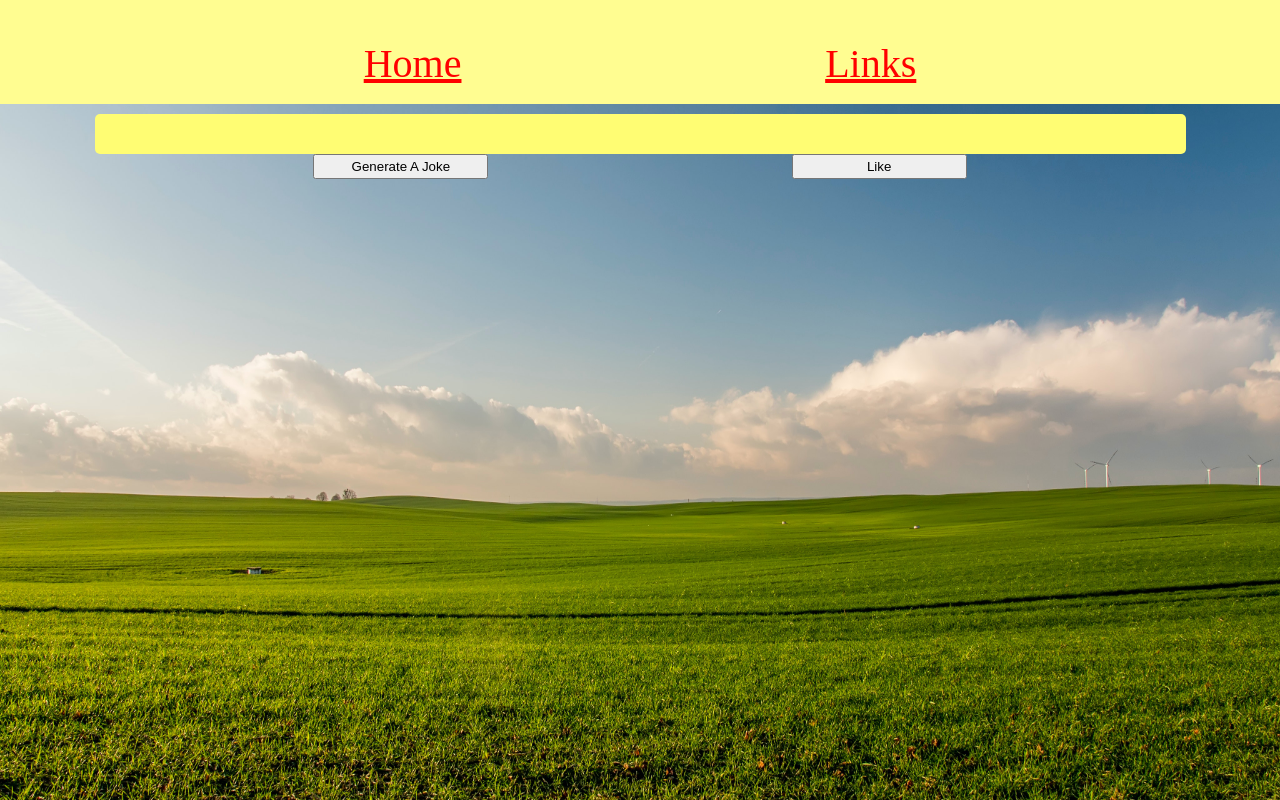
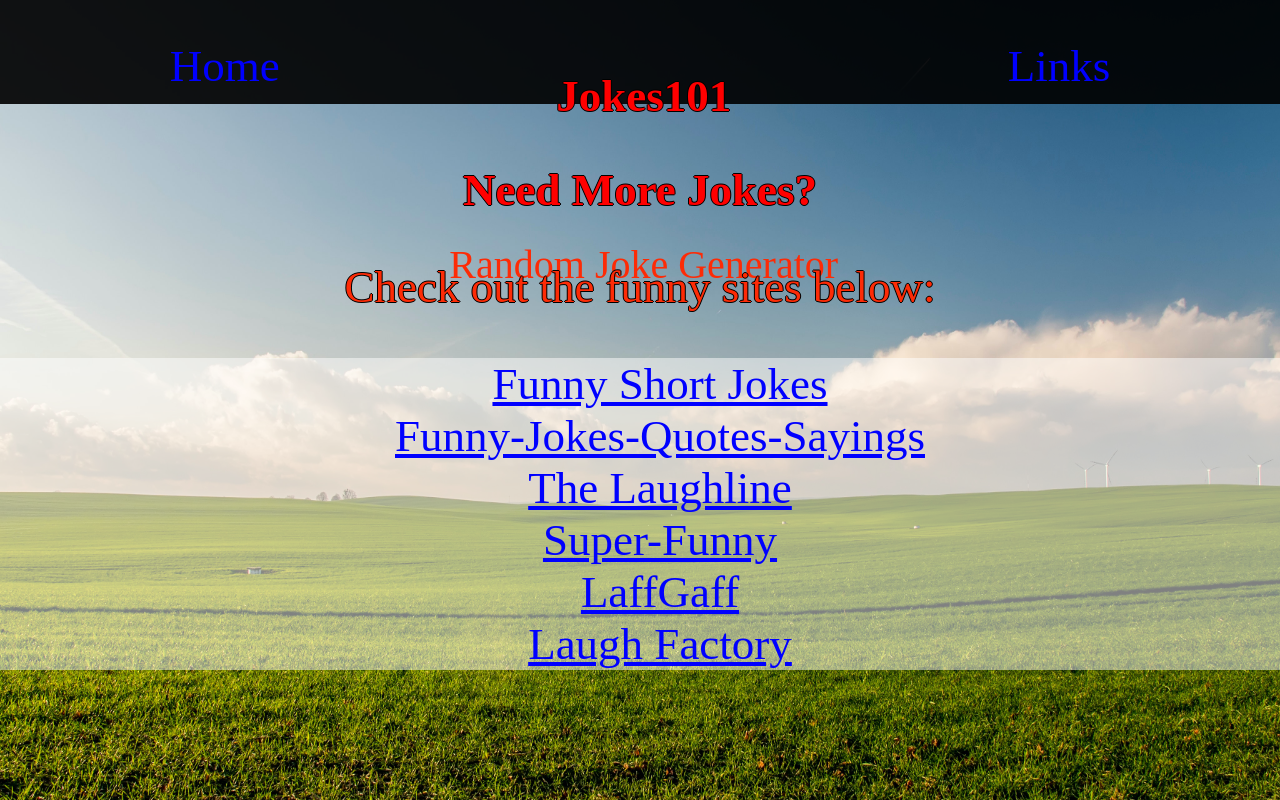
Before and after one commit to ruotolbr/JokeApp2, a React (Create React App) app: page /Links in a window 1280 px wide. Built offline with nearby package versions, Linux system fonts and the light colour scheme; no server answers.

Commit message:
styling and added routes and links

```diff
--- a/index.html
+++ b/index.html
@@ -4,7 +4,8 @@
     <meta charset="UTF-8">
     <meta name="viewport" content="width=device-width, initial-scale=1.0">
     <link rel="preconnect" href="https://fonts.gstatic.com">
-<link href="https://fonts.googleapis.com/css2?family=Fredoka+One&family=Xanh+Mono:ital@1&display=swap" rel="stylesheet">
+<link href="https://fonts.googleapis.com/css2?family=Yanone+Kaffeesatz:wght@300&display=swap" rel="stylesheet">
+
     <title>Document</title>
 </head>
 <body>
--- a/src/App.css
+++ b/src/App.css
@@ -22,19 +22,29 @@
   width:85%;
   position: relative;
   border-radius: 5px;
-  background-color: rgb(255, 253, 115);
-  color: black;
+  /* background-color: rgb(255, 253, 115) opacity .5; */
+  background-color:rgba(255,255,255, .5);
+  color:black;
   margin: 0 auto;
   padding: 10px;
 }
 .nav-link{
+  color:#000 opacity 0.4;
+  font-family: 'Fraunces', serif;
+  text-decoration: none;
 
-  color: Red;
+}
+.site-title, h1, p{
+  display: flex;
+  flex: grid;
+  flex-direction: column;
+
 
 }
 .nav-container{
-  background-color: rgb(255, 253, 145);
+  background-color: rgba(0, 0, 0, 0.911);
   height: 13vh;
+
 }
 .navbar{
   display: flex;
@@ -42,24 +52,42 @@
   justify-content: space-evenly;
   padding-top: 40px;
   font-size: 40px;
-  font-family: 'Fredoka One', cursive;
-}
-.get-joke-btn{
-  height: 25px;
-  width: 175px;
-  cursor: pointer;
-
-}
-.like-btn{
-  height:25px;
-  width: 175px;
-  cursor: pointer;
-}
-.btns{
-  display: flex;
-  flex: grid;
-  justify-content: space-evenly;
-  cursor: pointer;
 
 
 }
+.get-joke-btn{
+  height: 50px;
+  width: 250px;
+  cursor: pointer;
+  border-radius: 20px;
+  margin-top: 45px;
+
+}
+ul{
+  list-style-type: none;
+  display: flex;
+  flex-direction: column;
+  justify-content: space-between;
+  align-items: stretch;
+  background-color:rgba(255,255,255, .5);
+}
+a{
+  color: blue;
+  font-size: 45px;
+  text-shadow: none;
+}
+.jokeslinksheader{
+  color: aliceblue;
+}
+.jokeslinks-contain, h1{
+  color: red;
+  font-size: 45px;
+  padding-top: 10px;
+  text-shadow: 1px 0 0 #000, 0 -1px 0 #000, 0 1px 0 #000, -1px 0 0 #000;
+  margin-top: 20px;
+  font-family: 'Yanone Kaffeesatz';
+}
+.jokeslinks-contain, p{
+  color: rgb(253, 43, 6);
+  font-family: 'Yanone Kaffeesatz';
+}
--- a/src/App.js
+++ b/src/App.js
@@ -96,8 +96,7 @@ function getJokes(searchString){
       </div>
 
       <div className="app-main">
-
-        <JokeData searchString={searchString}/>
+        <Main/>
       </div>
 
       <div className="app-footer">
--- a/src/Components/JokeData.jsx
+++ b/src/Components/JokeData.jsx
@@ -54,16 +54,15 @@ import React, { useState, useEffect } from "react";
         <section className="jokedata-container">
 
                 <div className="joke-container">
-                    <div className="search-res">
-                    </div>
+
                     <div className="setup">
-                        <h2>{jokes.setup}</h2>
-                        <h2>{jokes.delivery}</h2>
 
-                    </div>
+                        <h2 id="joke-text">{jokes.setup}</h2>
+                        <h2 className="joke-text">{jokes.delivery}</h2>
+
+                   </div>
                     <div className="btns">
                     <button onClick={()=> setFetching(!fetching)} className="get-joke-btn">Generate A Joke</button>
-                    <button onClick={onClick} className="like-btn">Like</button>
                     </div>
                 </div>
 
--- a/src/Components/Links.jsx
+++ b/src/Components/Links.jsx
@@ -2,15 +2,16 @@ import React from 'react';
 
 function Links(props) {
     return (
-        <div>
-            <h1>Works!</h1>
+        <div className="jokeslinks-contain">
+            <h1>Need More Jokes?</h1>
+            <p>Check out the funny sites below: </p>
             <ul>
                 <li><a href="http://www.funnyshortjokes.com">Funny Short Jokes</a></li>
                 <li><a href="https://www.funny-jokes-quotes-sayings.com/">Funny-Jokes-Quotes-Sayings</a></li>
                 <li><a href="https://www.thelaughline.com/">The Laughline</a></li>
                 <li><a href="https://www.super-funny.com/">Super-Funny</a></li>
-                <li><a href="http://www.funnyshortjokes.com">Funny Short Jokes</a></li>
-                <li><a href="http://www.funnyshortjokes.com">Funny Short Jokes</a></li>
+                <li><a href="https://www.laffgaff.com/">LaffGaff</a></li>
+                <li><a href="http://www.laughfactory.com/jokes/latest-jokes">Laugh Factory</a></li>
             </ul>
         </div>
     );
--- a/src/Components/Nav.jsx
+++ b/src/Components/Nav.jsx
@@ -6,6 +6,11 @@ function Nav(props) {
         <div className="nav-container">
           <div className="navbar">
          <Link to="/" className="nav-link">Home</Link>
+         <div className="site-title">
+          <h1>Jokes101</h1><br></br>
+          <p>Random Joke Generator</p>
+         </div>
+
          <Link to="/Links" className="nav-link">Links</Link>
         </div>
     </div>
```
Also changed, not shown: src/Components/LikedJokes.jsx (deleted, +0 -18 lines), 1 other file (tests, documents, lock files or other folders).
